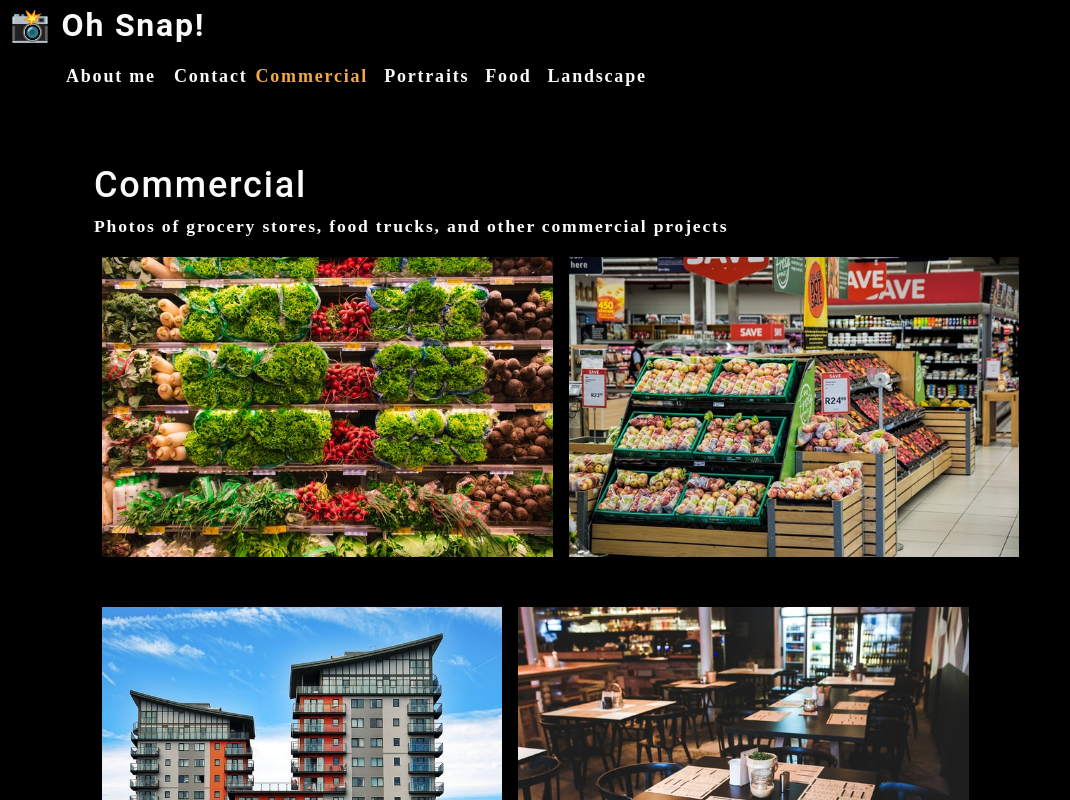
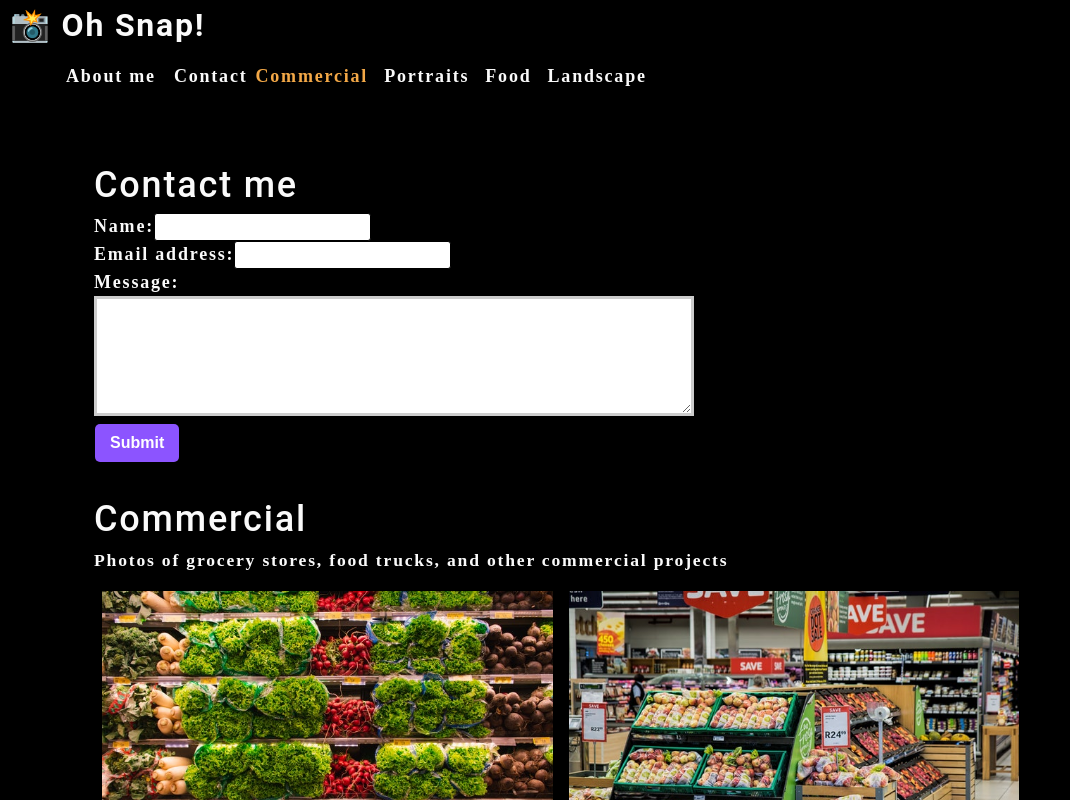
Before and after one commit to Dkunk7/photo-port, a React (Create React App) app: page / in a window 1280 px wide. Shown: the top 800 px of the page, without its empty margins (0-1070 px from the left). Built offline with nearby package versions, Linux system fonts and the light colour scheme.

Commit message:
formState incorporated

```diff
--- a/src/App.js
+++ b/src/App.js
@@ -3,6 +3,7 @@
 import About from './components/About';
 import Nav from "./components/Nav";
 import Gallery from './components/Gallery';
+import ContactForm from './components/Contact';
 
 function App() {
   const [categories] = useState([
@@ -23,6 +24,7 @@
     <div>
     <Nav categories = {categories} setCurrentCategory = {setCurrentCategory} currentCategory = {currentCategory}></Nav>
       <main>
+        <ContactForm></ContactForm>
         <Gallery currentCategory={currentCategory}></Gallery>
         <About></About>
       </main>
--- a/src/components/Contact/index.js
+++ b/src/components/Contact/index.js
@@ -1,21 +1,34 @@
-import React from 'react';
+import React, { useState } from 'react';
 
 function ContactForm() {
+    const [formState, setFormState] = useState({ name: '', email: '', message: ''});
+    const { name, email, message } = formState;
+
+    function handleChange(e) {
+        setFormState({...formState, [e.target.name]: e.target.value}) // Using spread incorporates name, email, and message. If not for spread (...), formState would be overwritted to only have the property being changed
+    }
+    // console.log(formState);
+
+    function handleSubmit(e) {
+        e.preventDefault();
+        console.log(formState)
+    }
+
     return (
         <section>
             <h1>Contact me</h1>
-            <form id = "contact-form">
+            <form id = "contact-form" onSubmit = {handleSubmit}>
                 <div>
                     <label htmlFor = "name">Name:</label>
-                    <input type = "text" name = "name"/>
+                    <input type = "text" defaultValue = {name} onChange = {handleChange} name = "name"/>
                 </div>
                 <div>
                     <label htmlFor = "email">Email address:</label>
-                    <input type = "email" name = "email"/>
+                    <input type = "email" defaultValue = {email} onChange = {handleChange} name = "email"/>
                 </div>
                 <div>
                     <label htmlFor = "message">Message:</label>
-                    <textarea name = "message" rows = "5"/>
+                    <textarea name = "message" defaultValue = {message} onChange = {handleChange} rows = "5"/>
                 </div>
                 <button type = "submit">Submit</button>
             </form>
```
